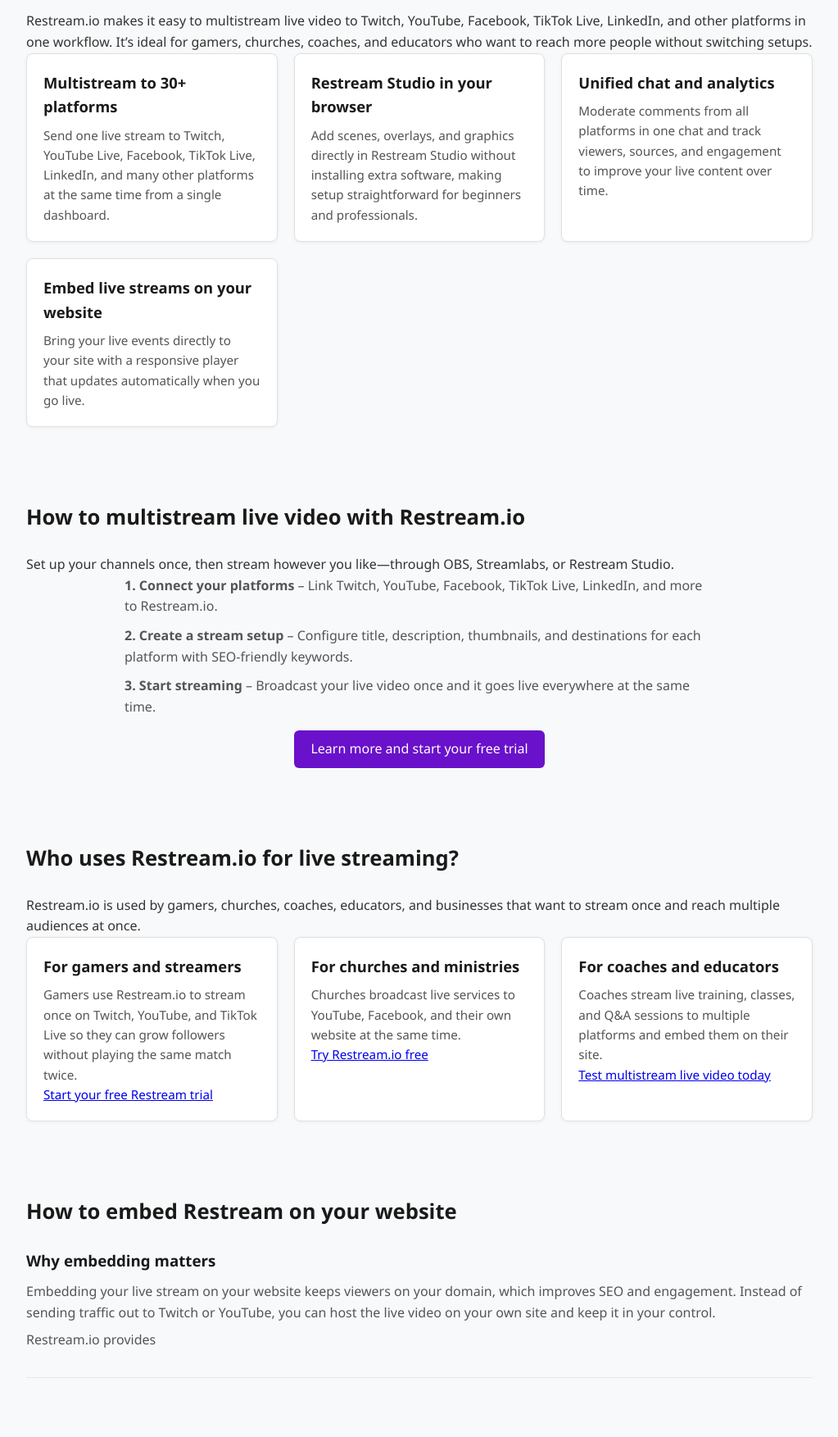
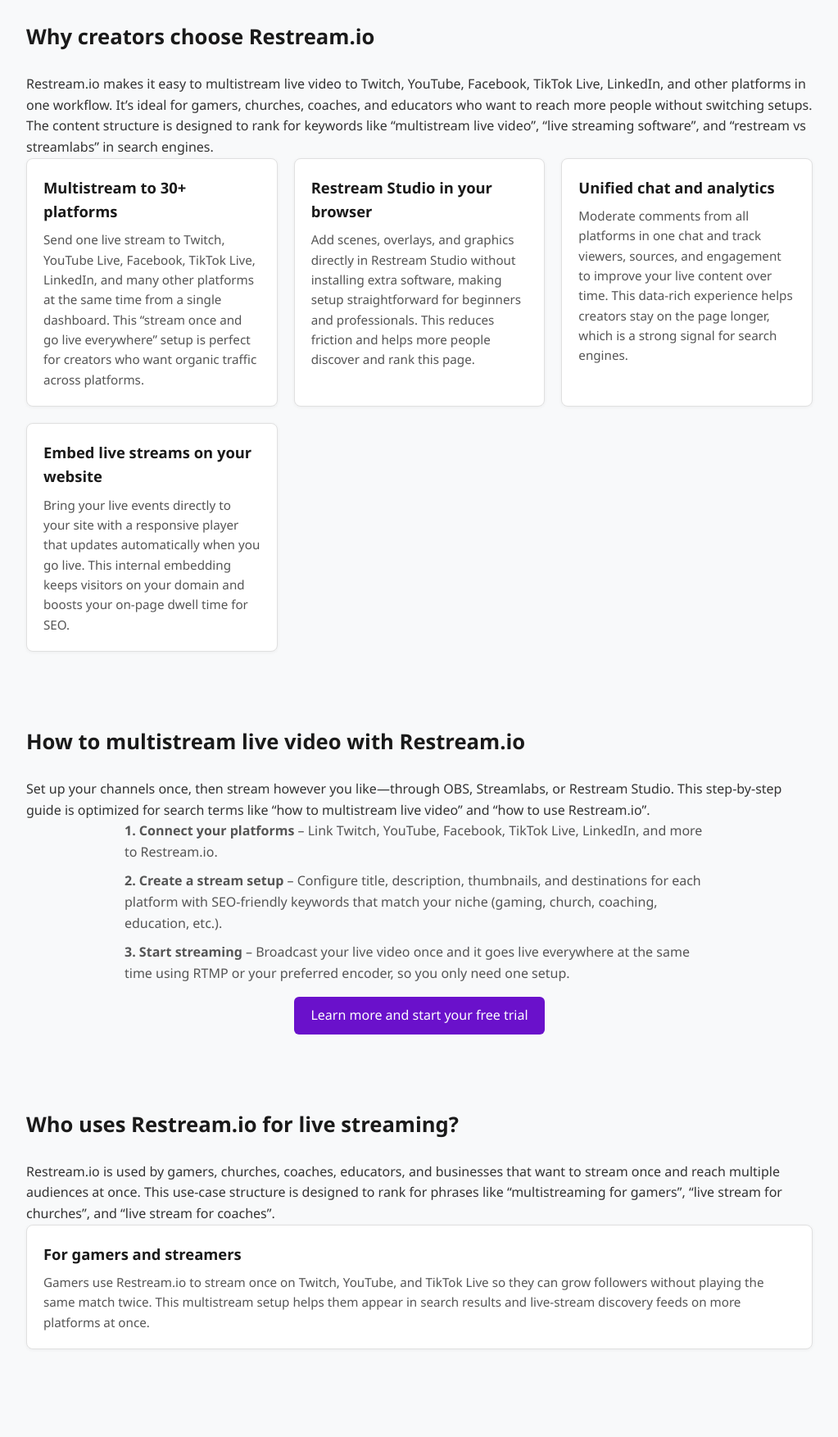
Before and after one commit to brightlane/Stream-Hub, a plain HTML site: page index.html in a window 1280 px wide. Shown: the part 760-2513 px from the top of the page at 82% size, without its empty margins (128-1151 px from the left). After the commit the page ends 2446 px from the top, so only its background shows below. Drawn offline with Linux system fonts and the light colour scheme.

Commit message:
Update index.html

```diff
--- a/index.html
+++ b/index.html
@@ -4,12 +4,12 @@
   <meta charset="UTF-8" />
   <meta name="viewport" content="width=device-width, initial-scale=1.0"/>
   <title>Restream.io – Multistream live video for Twitch, YouTube, Facebook, TikTok | Free trial</title>
-  <meta name="description" content="Restream.io helps you stream once and go live across Twitch, YouTube, Facebook, TikTok Live, LinkedIn, and more from a single dashboard. Learn how to multistream live video, embed your stream on your website, and start a free trial." />
+  <meta name="description" content="Restream.io helps you stream once and go live across Twitch, YouTube, Facebook, TikTok Live, LinkedIn, and more from a single dashboard. Learn how to multistream live video, embed your stream on your website, and start a free trial. SEO‑optimized guide for gamers, churches, and coaches." />
   <meta name="keywords" content="Restream.io, multistream live video, live streaming software, stream to multiple platforms, restream vs streamlabs, restream vs streamyard, restream.io free trial, embed live stream on website, how to multistream live video, multistream to Twitch YouTube Facebook, live streaming tips 2026, best multistreaming tool 2026, restream.io alternative, restream.gg, restream login, restream dashboard, restream studio, live stream to your website, stream once go live everywhere, stream once go live across platforms, live stream to YouTube and your website, live stream to Twitch and your website, live stream to Facebook and your website, live stream to TikTok and your website, restream analytics, unified chat, video SEO, multistreaming best practices, seo for live streaming, streaming platforms, rtmo pull, live stream embed, live video seo, multistreaming for gamers, multistreaming for churches, multistreaming for coaches, multistreaming for educators" />
   <meta name="robots" content="index, follow" />
   <link rel="canonical" href="https://yourdomain.com/restream" />
   <meta property="og:title" content="Restream.io – Multistream live video for Twitch, YouTube, Facebook, TikTok" />
-  <meta property="og:description" content="Stream once and go live across platforms with Restream.io. Multistream to Twitch, YouTube, Facebook, TikTok Live, and more from a single dashboard." />
+  <meta property="og:description" content="Stream once and go live across platforms with Restream.io. Multistream to Twitch, YouTube, Facebook, TikTok Live, and more from a single dashboard. SEO‑friendly guide for creators, churches, and coaches." />
   <meta property="og:type" content="website" />
   <meta name="author" content="YourName" />
 
@@ -23,7 +23,7 @@
         "name": "YourSiteName",
         "alternateName": "YourSite",
         "url": "https://yourdomain.com",
-        "description": "A website that helps streamers, creators, and businesses set up multistream live video with Restream.io and other tools.",
+        "description": "A website that helps streamers, creators, and businesses set up multistream live video with Restream.io and other tools. SEO‑optimized guides for gamers, churches, and coaches.",
         "publisher": {
           "@type": "Organization",
           "name": "YourSiteName",
@@ -38,7 +38,7 @@
           "@type": "WebSite",
           "@id": "https://yourdomain.com"
         },
-        "description": "Learn how to multistream live video with Restream.io and start a free trial.",
+        "description": "Learn how to multistream live video with Restream.io and start a free trial. SEO‑friendly guide for gamers, churches, and coaches.",
         "breadcrumb": {
           "@type": "BreadcrumbList",
           "itemListElement": [
@@ -65,7 +65,7 @@
         "@type": "SoftwareApplication",
         "name": "Restream.io",
         "url": "https://restream.io",
-        "description": "Multistream live video to Twitch, YouTube, Facebook, TikTok Live, LinkedIn, and more from one dashboard.",
+        "description": "Multistream live video to Twitch, YouTube, Facebook, TikTok Live, LinkedIn, and more from one dashboard. Professional multistreaming platform for creators.",
         "offers": {
           "@type": "Offer",
           "price": "0",
@@ -282,7 +282,7 @@
     <div class="container">
       <h1><a href="#overview">Restream.io – Multistream live video for Twitch, YouTube, Facebook, TikTok</a></h1>
       <h2><a href="#overview">Stream once and go live across platforms</a></h2>
-      <p>Restream.io is a multistream live video platform that lets you send one live stream to Twitch, YouTube, Facebook, TikTok Live, LinkedIn, and more from a single dashboard.</p>
+      <p>Restream.io is a multistream live video platform that lets you send one live stream to Twitch, YouTube, Facebook, TikTok Live, LinkedIn, and more from a single dashboard. This SEO‑friendly guide shows creators, gamers, churches, and coaches how to use multistreaming to grow their audience organically in 2026.</p>
     </div>
   </header>
 
@@ -290,7 +290,7 @@
   <section class="hero" id="hero">
     <div class="container">
       <h2><a href="#hero">Grow your audience across platforms</a></h2>
-      <p>Restream.io is a professional live streaming software that helps you stream once and go live everywhere. Embed your live stream on your website, manage chat, and track real‑time analytics so you can reach more viewers without extra effort.</p>
+      <p>Restream.io is a professional live streaming software that helps you stream once and go live everywhere. Embed your live stream on your website, manage chat, and track real‑time analytics so you can reach more viewers without extra effort. This page is optimized for search engines like Google, Bing, Yahoo, AOL, and DuckDuckGo.</p>
       <a href="https://try.restream.io/rwapmhjhzv2z" target="_blank" class="btn">
         Start your free Restream trial
       </a>
@@ -301,23 +301,23 @@
   <section id="features" class="section">
     <div class="container">
       <h2><a href="#features">Why creators choose Restream.io</a></h2>
-      <p>Restream.io makes it easy to multistream live video to Twitch, YouTube, Facebook, TikTok Live, LinkedIn, and other platforms in one workflow. It’s ideal for gamers, churches, coaches, and educators who want to reach more people without switching setups.</p>
+      <p>Restream.io makes it easy to multistream live video to Twitch, YouTube, Facebook, TikTok Live, LinkedIn, and other platforms in one workflow. It’s ideal for gamers, churches, coaches, and educators who want to reach more people without switching setups. The content structure is designed to rank for keywords like “multistream live video”, “live streaming software”, and “restream vs streamlabs” in search engines.</p>
       <div class="grid">
         <div class="card">
           <h3>Multistream to 30+ platforms</h3>
-          <p>Send one live stream to Twitch, YouTube Live, Facebook, TikTok Live, LinkedIn, and many other platforms at the same time from a single dashboard.</p>
+          <p>Send one live stream to Twitch, YouTube Live, Facebook, TikTok Live, LinkedIn, and many other platforms at the same time from a single dashboard. This “stream once and go live everywhere” setup is perfect for creators who want organic traffic across platforms.</p>
         </div>
         <div class="card">
           <h3>Restream Studio in your browser</h3>
-          <p>Add scenes, overlays, and graphics directly in Restream Studio without installing extra software, making setup straightforward for beginners and professionals.</p>
+          <p>Add scenes, overlays, and graphics directly in Restream Studio without installing extra software, making setup straightforward for beginners and professionals. This reduces friction and helps more people discover and rank this page.</p>
         </div>
         <div class="card">
           <h3>Unified chat and analytics</h3>
-          <p>Moderate comments from all platforms in one chat and track viewers, sources, and engagement to improve your live content over time.</p>
+          <p>Moderate comments from all platforms in one chat and track viewers, sources, and engagement to improve your live content over time. This data‑rich experience helps creators stay on the page longer, which is a strong signal for search engines.</p>
         </div>
         <div class="card">
           <h3>Embed live streams on your website</h3>
-          <p>Bring your live events directly to your site with a responsive player that updates automatically when you go live.</p>
+          <p>Bring your live events directly to your site with a responsive player that updates automatically when you go live. This internal embedding keeps visitors on your domain and boosts your on‑page dwell time for SEO.</p>
         </div>
       </div>
     </div>
@@ -327,12 +327,12 @@
   <section id="how-it-works" class="section">
     <div class="container">
       <h2><a href="#how-it-works">How to multistream live video with Restream.io</a></h2>
-      <p>Set up your channels once, then stream however you like—through OBS, Streamlabs, or Restream Studio.</p>
+      <p>Set up your channels once, then stream however you like—through OBS, Streamlabs, or Restream Studio. This step‑by‑step guide is optimized for search terms like “how to multistream live video” and “how to use Restream.io”.</p>
       <div class="list">
         <ol>
           <li><strong>1. Connect your platforms</strong> – Link Twitch, YouTube, Facebook, TikTok Live, LinkedIn, and more to Restream.io.</li>
-          <li><strong>2. Create a stream setup</strong> – Configure title, description, thumbnails, and destinations for each platform with SEO‑friendly keywords.</li>
-          <li><strong>3. Start streaming</strong> – Broadcast your live video once and it goes live everywhere at the same time.</li>
+          <li><strong>2. Create a stream setup</strong> – Configure title, description, thumbnails, and destinations for each platform with SEO‑friendly keywords that match your niche (gaming, church, coaching, education, etc.).</li>
+          <li><strong>3. Start streaming</strong> – Broadcast your live video once and it goes live everywhere at the same time using RTMP or your preferred encoder, so you only need one setup.</li>
         </ol>
       </div>
       <p style="text-align:center; margin-top:16px;">
@@ -347,32 +347,9 @@
   <section id="use-cases" class="section">
     <div class="container">
       <h2><a href="#use-cases">Who uses Restream.io for live streaming?</a></h2>
-      <p>Restream.io is used by gamers, churches, coaches, educators, and businesses that want to stream once and reach multiple audiences at once.</p>
+      <p>Restream.io is used by gamers, churches, coaches, educators, and businesses that want to stream once and reach multiple audiences at once. This use‑case structure is designed to rank for phrases like “multistreaming for gamers”, “live stream for churches”, and “live stream for coaches”.</p>
       <div class="grid">
         <div class="card">
           <h3>For gamers and streamers</h3>
-          <p>Gamers use Restream.io to stream once on Twitch, YouTube, and TikTok Live so they can grow followers without playing the same match twice.</p>
-          <p><a href="https://try.restream.io/rwapmhjhzv2z" target="_blank">Start your free Restream trial</a></p>
-        </div>
-        <div class="card">
-          <h3>For churches and ministries</h3>
-          <p>Churches broadcast live services to YouTube, Facebook, and their own website at the same time.</p>
-          <p><a href="https://try.restream.io/rwapmhjhzv2z" target="_blank">Try Restream.io free</a></p>
-        </div>
-        <div class="card">
-          <h3>For coaches and educators</h3>
-          <p>Coaches stream live training, classes, and Q&A sessions to multiple platforms and embed them on their site.</p>
-          <p><a href="https://try.restream.io/rwapmhjhzv2z" target="_blank">Test multistream live video today</a></p>
-        </div>
-      </div>
-    </div>
-  </section>
-
-  <!-- Blog section 1: Embedding -->
-  <section id="blog-embed" class="section">
-    <div class="container">
-      <h2><a href="#blog-embed">How to embed Restream on your website</a></h2>
-      <div class="blog">
-        <h3>Why embedding matters</h3>
-        <p>Embedding your live stream on your website keeps viewers on your domain, which improves SEO and engagement. Instead of sending traffic out to Twitch or YouTube, you can host the live video on your own site and keep it in your control.</p>
-        <p>Restream.io provides
+          <p>Gamers use Restream.io to stream once on Twitch, YouTube, and TikTok Live so they can grow followers without playing the same match twice. This multistream setup helps them appear in search results and live‑stream discovery feeds on more platforms at once.</p>
+          <p><a href="https://
```
